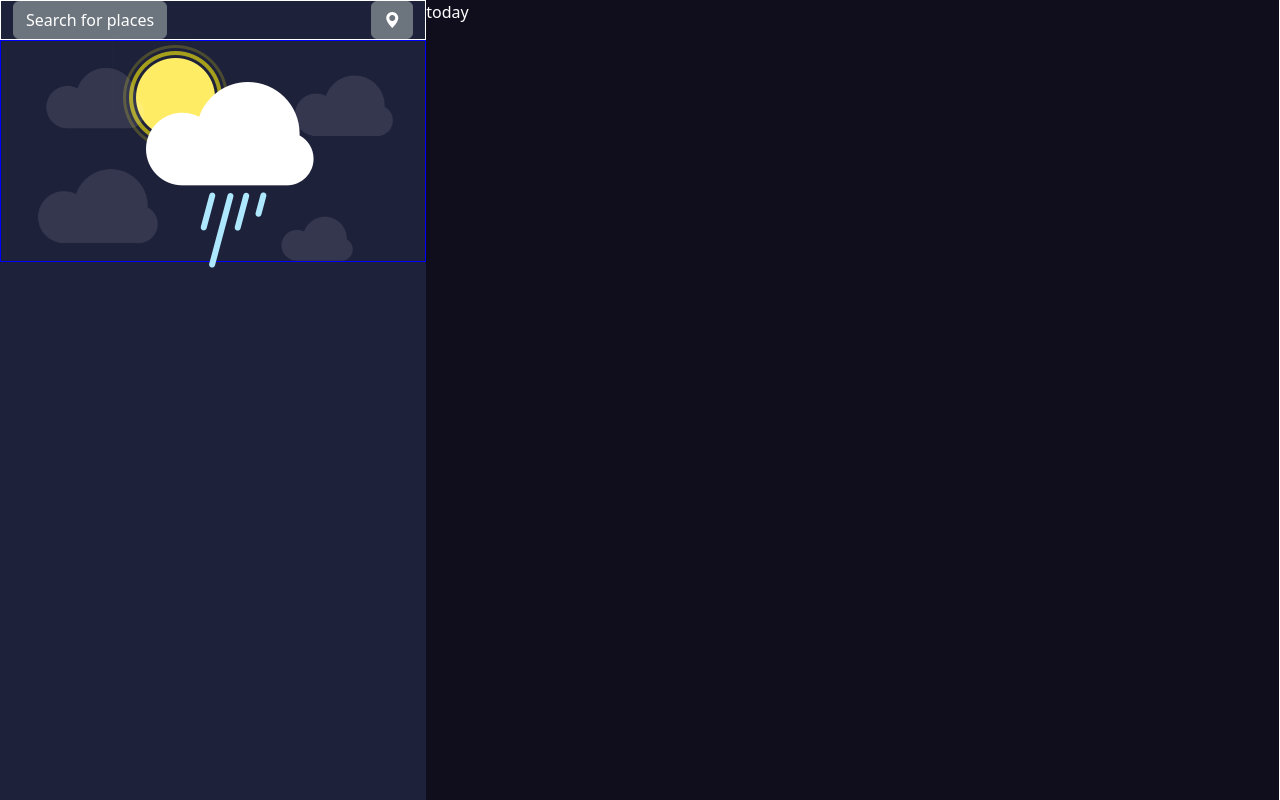
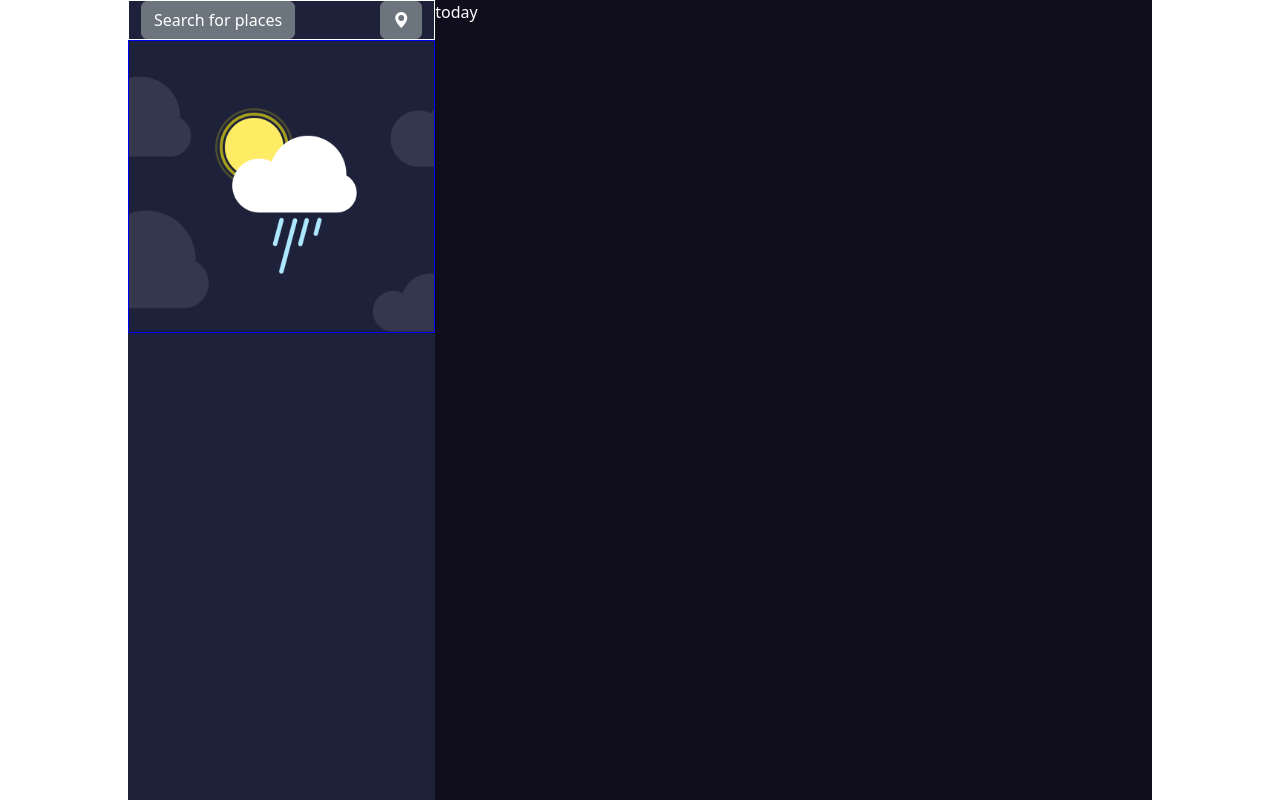
Before and after one commit to Alexxanderrx/weather_app, a Next.js app: page / in a window 1280 px wide. Built offline with nearby package versions, Linux system fonts and the light colour scheme.

Commit message:
recolocacion de imagenes, (prueba de push con Vercel)

```diff
--- a/app/globals.css
+++ b/app/globals.css
@@ -12,6 +12,8 @@ body {
   overflow-y: hidden;
   width: 100%;
   min-height: 100vh;
+  display: flex;
+  justify-content: center;
   /* border: 2px dashed darkblue; */
 }
 
--- a/app/page.jsx
+++ b/app/page.jsx
@@ -12,13 +12,16 @@ export default function Home() {
         </div>
         <div className="container d-flex justify-content-center align-items-center" style={{
           border: "1px solid blue",
+          overflow: "hidden",
         }}>
           <img src="./weatherResources/Shower.png" className='img-fluid' alt='Shower.png' style={{
             position: "absolute",
-
+            width: "150px"
           }} />
-          <img src="./weatherResources/Cloud-background.png" className='img-fluid' alt='Cloud-background.png' style={{
-            opacity: "0.1"
+          <img src="./weatherResources/Cloud-background.png" alt='Cloud-background.png' style={{
+            width: "530px",
+            opacity: "0.1",
+            // overflow: "hidden",
           }} />
         </div>
       </div>
--- a/app/page.module.css
+++ b/app/page.module.css
@@ -2,19 +2,14 @@
 
 .main {
   display: flex;
-  /* height: 100%; */
-  /* flex-direction: column; */
-  /* justify-content: space-between; */
-  /* align-items: center; */
-  /* padding: 6rem; */
-  width: 100%;
+  width: 80%;
   height: 100vh;
-  background-color: white;
+  background-color: rgb(151, 136, 136);
 }
 
 .boxClimate {
   height: 100%;
-  width: 33.3%;
+  width: 30%;
   background-color: rgb(30, 33, 58);
   /* height: 100%; */
   /* padding: 2%; */
@@ -23,7 +18,7 @@
 
 .boxToday {
   height: 100%;
-  width: 66.6%;
+  width: 70%;
   background-color: rgb(16, 14, 29);
   color: white;
   /* height: 100%; */
```
